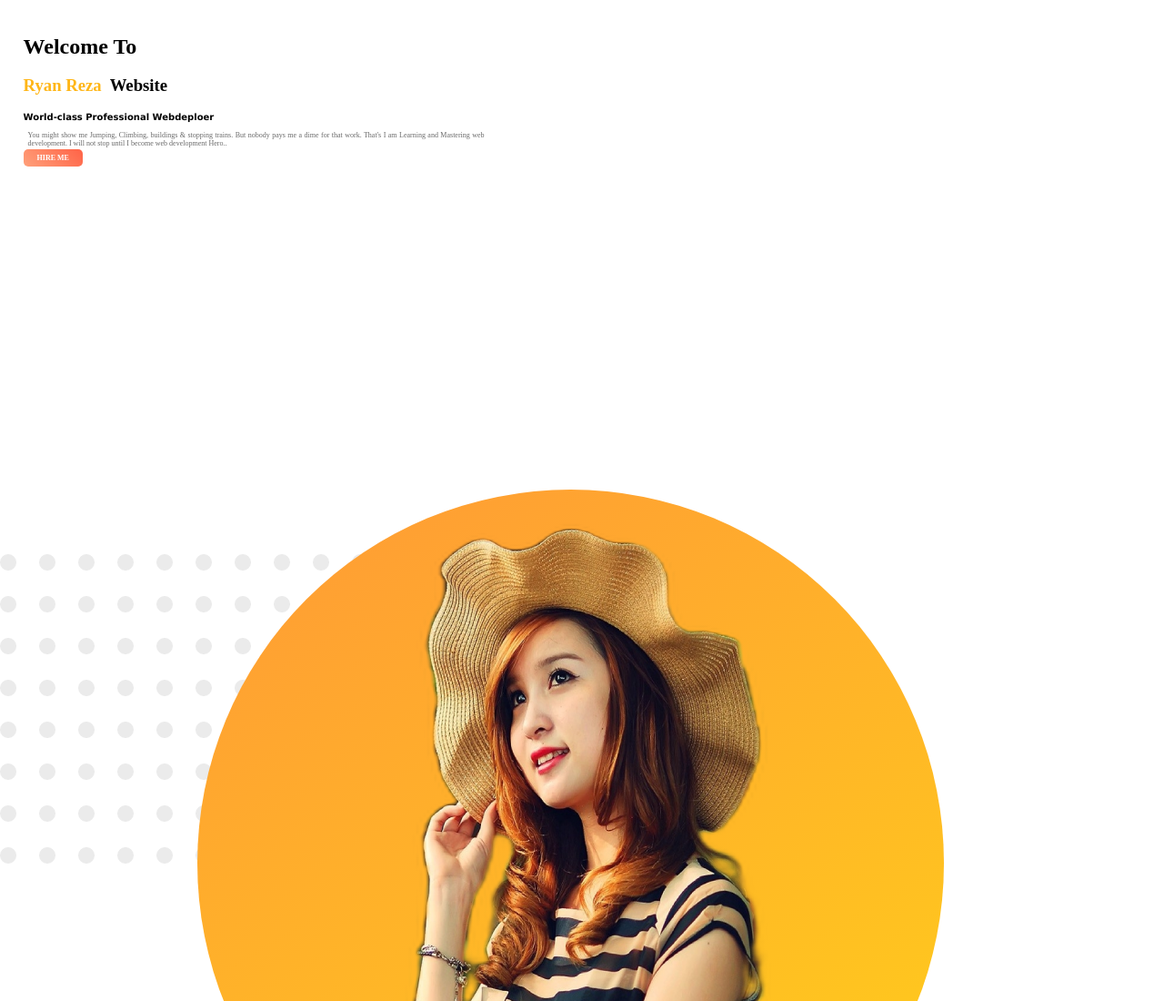
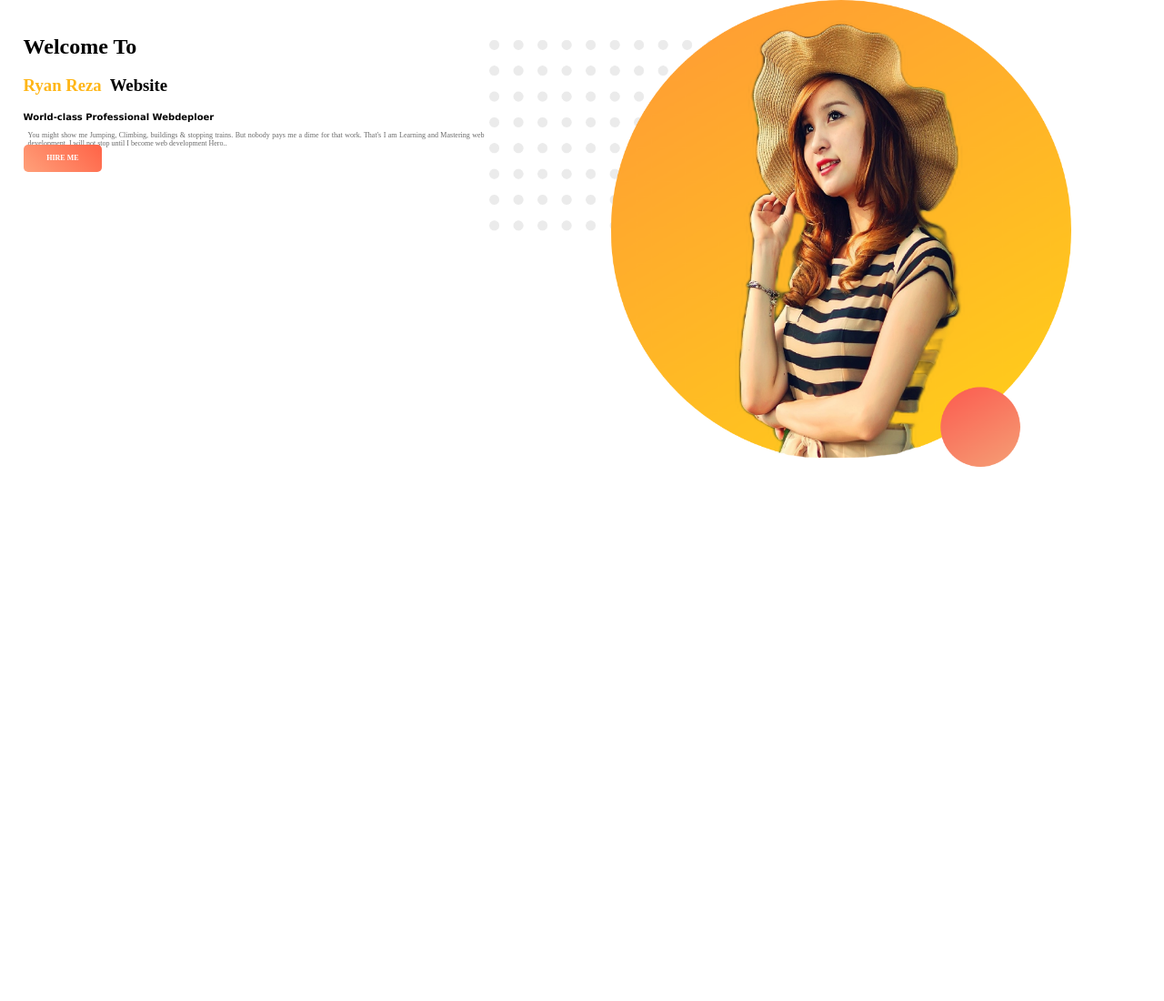
Before and after one commit to ryanreza07/ryan, a plain HTML site: page index.html in a window 1280 px wide. Shown: the top 1100 px of the page at 91% size. After the commit the page ends 800 px from the top, so only its background shows below. Drawn offline with Linux system fonts and the light colour scheme; files that its build step writes are made by us from their sources.

Commit message:
exciting changes

```diff
--- a/style.css
+++ b/style.css
@@ -21,7 +21,7 @@ section{
 }
 .half-width h4{
 	font-size: 10px;
-	font-family:  Verdana, Geneva, Tahoma, sans-serif;
+	font-family:  verdana, geneva, tahoma, sans-serif;
 	margin-bottom: 10PX;
 
 }
@@ -37,7 +37,7 @@ section{
 	background-image:  linear-gradient(45deg, lightsalmon, tomato);
 	color: white;
 	border-radius: 5px;
-	padding:5px 15px;
+	padding:2% 5%;
 	font-weight: 700;
 }
 a:hover{
@@ -45,6 +45,7 @@ a:hover{
 	background-color: white;
 }
 .half-width-1{
+	width: 50%;
 	float: left;
 }
 .half-width-1 img{
```
